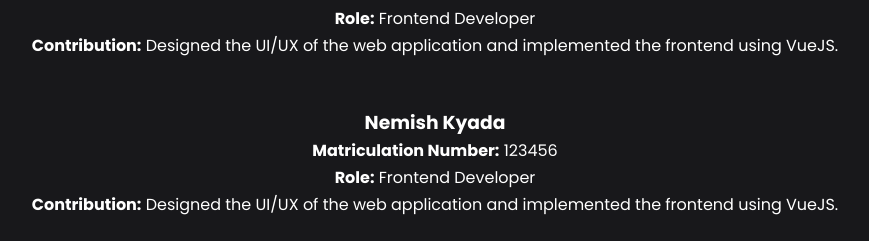
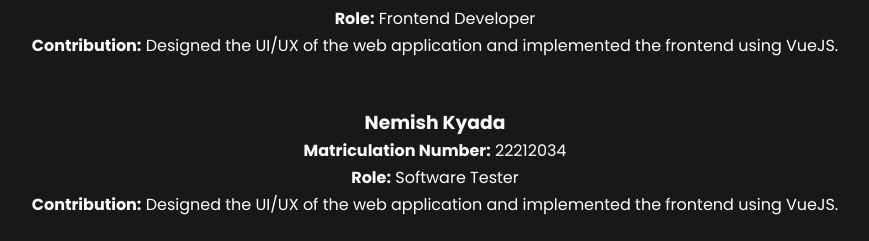
Before and after one commit to nemish493/SWE_Titanic_survial_model, a Vue app in the folder vue-frontend/: page /basics in a window 1280 px wide. Shown: the part 1521-1762 px from the top of the page, without its empty margins (205-1074 px from the left). Built offline with nearby package versions, Linux system fonts and the light colour scheme.

Commit message:
Update HelloWorld.vue

```diff
--- a/vue-frontend/src/components/HelloWorld.vue
+++ b/vue-frontend/src/components/HelloWorld.vue
@@ -62,8 +62,8 @@
             </div>
             <div class="team-member">
                 <h3>Nemish Kyada</h3>
-                <p><strong>Matriculation Number:</strong> 123456</p>
-                <p><strong>Role:</strong> Frontend Developer</p>
+                <p><strong>Matriculation Number:</strong> 22212034</p>
+                <p><strong>Role:</strong> Software Tester</p>
                 <p><strong>Contribution:</strong> Designed the UI/UX of the web application and implemented the frontend using VueJS.</p>
             </div>
             <div class="team-member">
```
